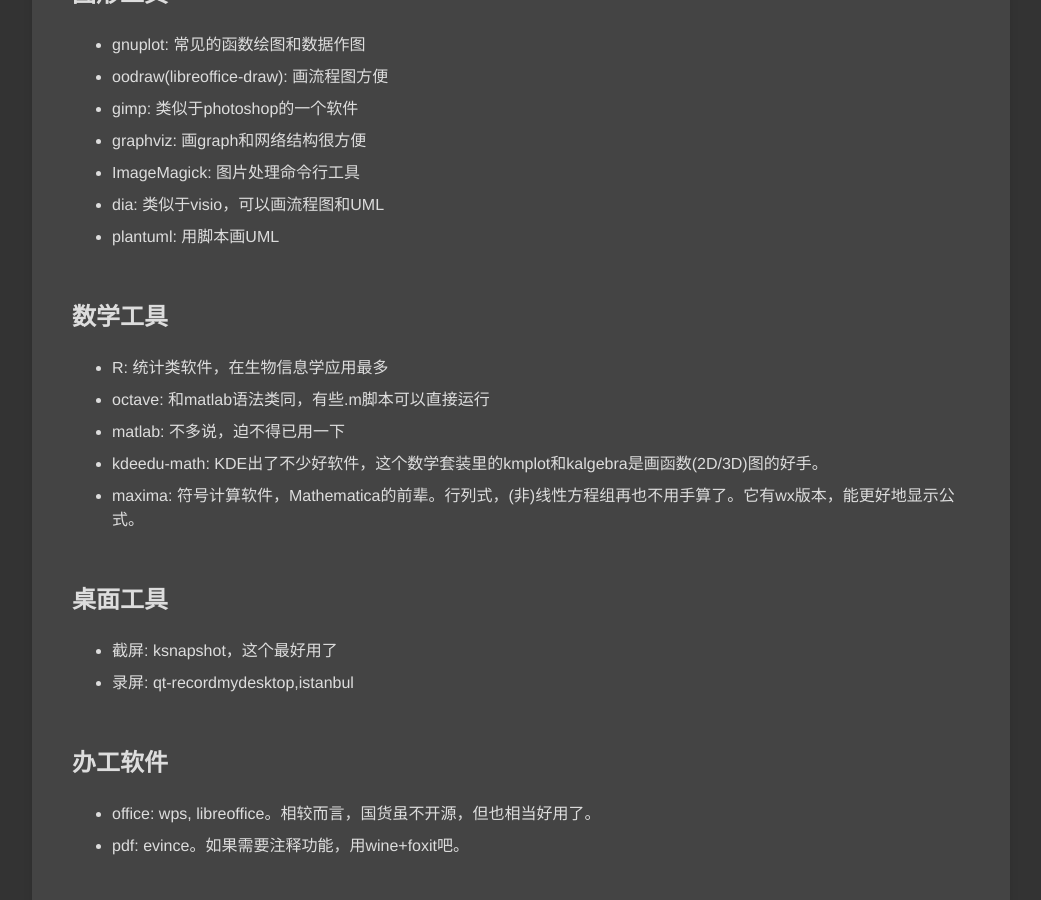
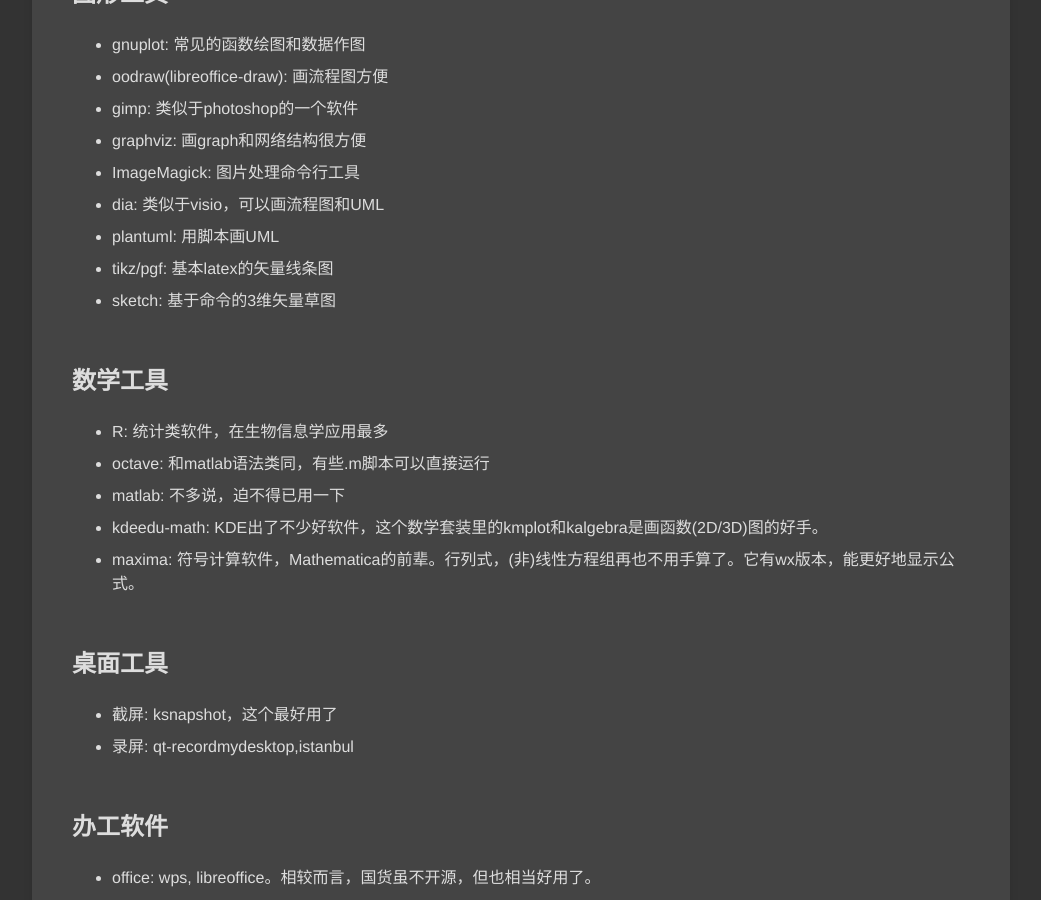
Before and after one commit to pkuwwt/pkuwwt.github.io, a Jekyll site: the page built from linux/_posts/2014-03-08-usual-life-linux-tools.md, in a window 1280 px wide and 900 px high, scrolled down 1100 px. Shown: the whole window, without its empty margins (119-1160 px from the left). Built offline with Jekyll 4.4.1, drawn with Linux system fonts in a browser that asks for light colours; comment, search, counter and statistics services are not loaded.

Commit message:
modified:   linux/_posts/2014-03-08-usual-life-linux-tools.md

```diff
--- a/linux/_posts/2014-03-08-usual-life-linux-tools.md
+++ b/linux/_posts/2014-03-08-usual-life-linux-tools.md
@@ -36,6 +36,8 @@
   - ImageMagick: 图片处理命令行工具
   - dia: 类似于visio，可以画流程图和UML
   - plantuml: 用脚本画UML
+  - tikz/pgf: 基本latex的矢量线条图
+  - sketch: 基于命令的3维矢量草图
 
 ## 数学工具
 
```
